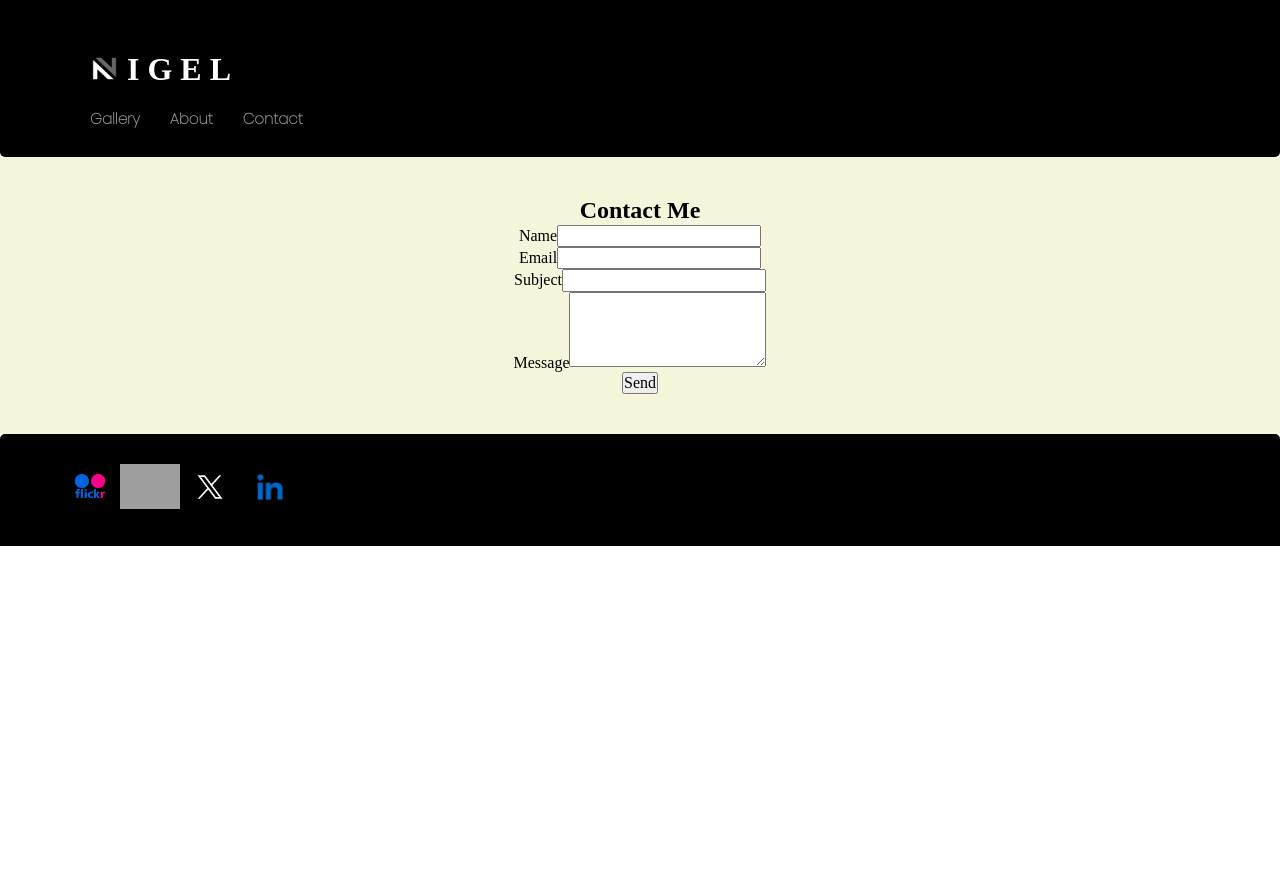
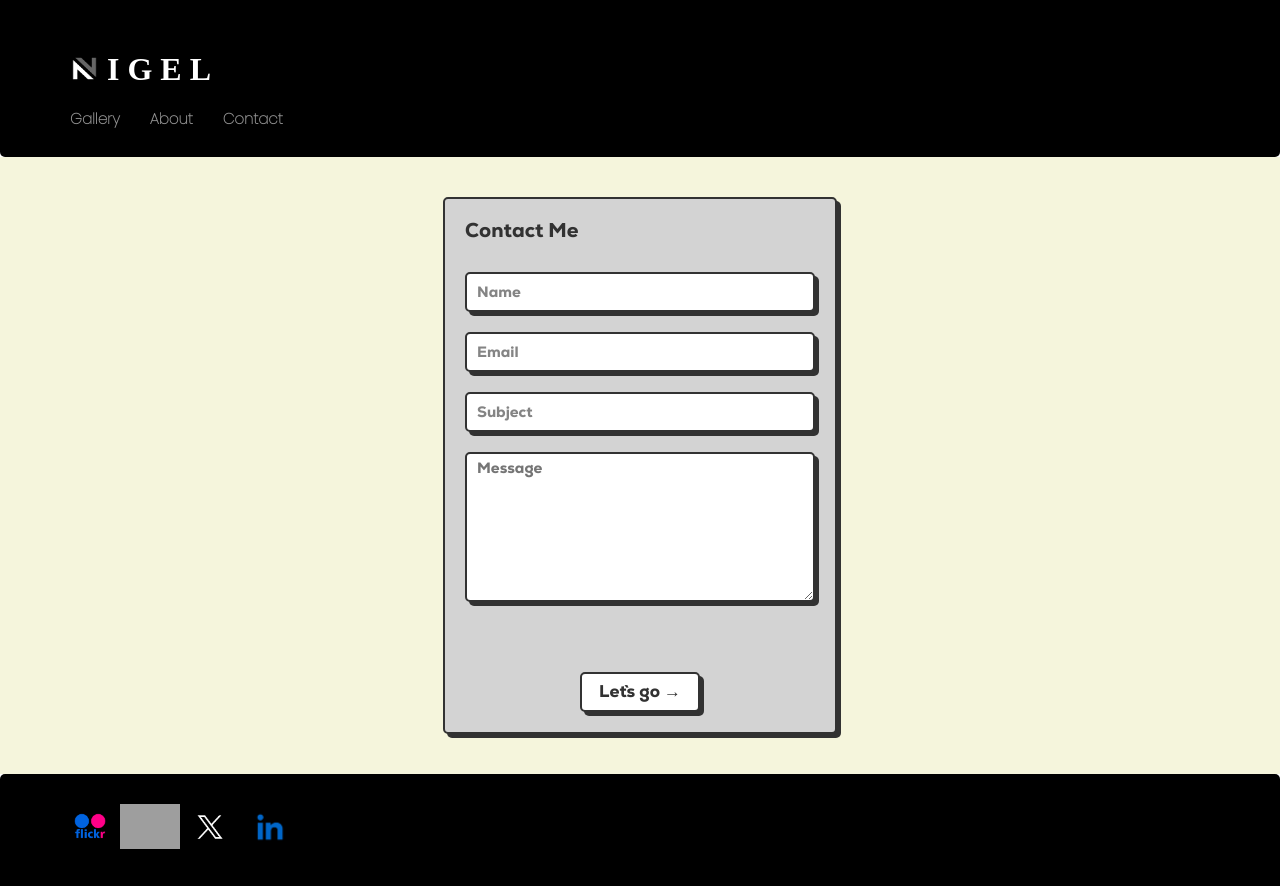
Before and after one commit to nigelseah24/Photography-Portfolio-Website, a React (Vite) app: page / in a window 1280 px wide. Both pictures are taken after a click on the element "Contact". Before the commit the page ends 800 px from the top, so only its background shows below. Built offline with nearby package versions, Linux system fonts and the light colour scheme; grey boxes are pictures that could not be loaded; a web font is replaced by a local one.

Commit message:
Added contact me email feature

```diff
--- a/package.json
+++ b/package.json
@@ -10,6 +10,8 @@
     "preview": "vite preview"
   },
   "dependencies": {
+    "@emailjs/browser": "^3.11.0",
+    "email-js": "^2.0.2",
     "react": "^18.2.0",
     "react-dom": "^18.2.0"
   },
--- a/src/App.css
+++ b/src/App.css
@@ -1,3 +1,8 @@
+@font-face {
+  font-family: nexa-heavy;
+  src: url(fonts/Nexa-Heavy.ttf);
+}
+
 * {
   margin: 0;
   padding: 0;
@@ -50,12 +55,11 @@
 }
 
 .header {
-  border-radius: 0 0 5px 5px; /* This applies rounded corners to the bottom */
-  padding-left: 80px;
+  border-radius: 0 0 5px 5px;
 }
 
 .footer {
-  border-radius: 5px 5px 0 0; /* This applies rounded corners to the bottom */
+  border-radius: 5px 5px 0 0;
 
 }
 
@@ -71,28 +75,28 @@
 }
 
 
-.my-info {
+.subheader {
   display: flex;
   justify-content: left;
   cursor: pointer;
   color: rgb(148, 148, 148);
 }
 
-.my-info-data {
+.subheader-text {
   padding-right: 10px;
-  margin: 0 10px; /* Add margin for spacing */
+  margin: 0 10px;
   font-size: 15px;
   font-family: 'Poppins';
-  transition: color 0s; /* Add transition for smooth color change */
+  transition: color 0s;
 }
 
-.my-info h3:hover {
-color: white; /* Change the color when hovered */
+.subheader h3:hover {
+color: white;
 font-weight: bold;
 }
 
-.my-info-data.hovered {
-  color: white; /* Change to your desired hover color */
+.subheader-text.hovered {
+  color: white;
 }
 
 .about-me {
@@ -100,11 +104,9 @@ font-weight: bold;
   font-size: 27px;
   margin: 0 50px 0 50px;
   background-image: url('aboutmephoto.jpg');
-  /* You can also control how the background image behaves and is displayed */
-  background-size: cover; /* Adjust as needed */
-  background-repeat: no-repeat; /* Optional */
-  background-position: center; /* Optional */
-  /* Other styles you might want to apply to your div */
+  background-size: cover;
+  background-repeat: no-repeat;
+  background-position: center;
   width: 100%;
   height: 1000px;
 }
@@ -120,3 +122,76 @@ font-weight: bold;
 .social-link-image:hover {
   scale: 0.9;
 }
+
+.contact-me-form {
+  --input-focus: #2d8cf0;
+  --font-color: #323232;
+  --font-color-sub: #666;
+  --bg-color: #fff;
+  --main-color: #323232;
+  padding: 20px;
+  background: lightgrey;
+  display: flex;
+  flex-direction: column;
+  align-items: flex-start;
+  justify-content: center;
+  gap: 20px;
+  border-radius: 5px;
+  border: 2px solid var(--main-color);
+  box-shadow: 4px 4px var(--main-color);
+  font-family: nexa-heavy;
+}
+
+.contact-me-form-title {
+  color: var(--font-color);
+  font-weight: 900;
+  font-size: 20px;
+  margin-bottom: 10px;
+}
+
+.contact-me-form input, textarea {
+  width: 350px;
+  height: 40px;
+  border-radius: 5px;
+  border: 2px solid var(--main-color);
+  background-color: var(--bg-color);
+  box-shadow: 4px 4px var(--main-color);
+  font-size: 15px;
+  font-weight: 600;
+  color: var(--font-color);
+  padding: 5px 10px;
+  outline: none;
+}
+
+.contact-me-form textarea {
+  max-width: 350px;
+  min-height: 150px;
+}
+
+.contact-me-form input::placeholder {
+  color: var(--font-color-sub);
+  opacity: 0.8;
+}
+
+.contact-me-form input:focus {
+  border: 2px solid var(--input-focus);
+}
+
+.button-confirm:active {
+  box-shadow: 0px 0px var(--main-color);
+  transform: translate(3px, 3px);
+}
+
+.button-confirm {
+  margin: 50px auto 0 auto;
+  width: 120px;
+  height: 40px;
+  border-radius: 5px;
+  border: 2px solid var(--main-color);
+  background-color: var(--bg-color);
+  box-shadow: 4px 4px var(--main-color);
+  font-size: 17px;
+  font-weight: 600;
+  color: var(--font-color);
+  cursor: pointer;
+}
--- a/src/components/Contact.jsx
+++ b/src/components/Contact.jsx
@@ -1,82 +1,36 @@
 import { useState } from 'react';
 import '../App.css';
+import emailjs from '@emailjs/browser';
 
 export default function Contact() {
-  const [formData, setFormData] = useState({
-    name: '',
-    email: '',
-    subject: '',
-    message: '',
-  });
 
   const handleChange = (e) => {
     const { name, value } = e.target;
     setFormData({ ...formData, [name]: value });
   };
 
-  const handleSubmit = (e) => {
-    e.preventDefault();
-    // You can add your email sending logic here
-    console.log('Form submitted with data:', formData);
-    // Reset the form after submission
-    setFormData({
-      name: '',
-      email: '',
-      subject: '',
-      message: '',
-    });
+  const sendEmail = (e) => {
+    e.preventDefault(); // prevents the page from reloading when you hit “Send”
+
+    emailjs.sendForm('service_37w2npe', 'template_38q34pc', e.target, 'H8HrROEjeg5nJCqK4')
+      .then((result) => {
+          // show the user a success message
+          console.log(result.text);
+      }, (error) => {
+          // show the user an error
+          console.log(error.text);
+      });
+      e.target.reset();
   };
 
   return (
-    <div className="contact-form">
-      <h2>Contact Me</h2>
-      <form onSubmit={handleSubmit}>
-        <div className="form-group">
-          <label htmlFor="name">Name</label>
-          <input
-            type="text"
-            id="name"
-            name="name"
-            value={formData.name}
-            onChange={handleChange}
-            required
-          />
-        </div>
-        <div className="form-group">
-          <label htmlFor="email">Email</label>
-          <input
-            type="email"
-            id="email"
-            name="email"
-            value={formData.email}
-            onChange={handleChange}
-            required
-          />
-        </div>
-        <div className="form-group">
-          <label htmlFor="subject">Subject</label>
-          <input
-            type="text"
-            id="subject"
-            name="subject"
-            value={formData.subject}
-            onChange={handleChange}
-            required
-          />
-        </div>
-        <div className="form-group">
-          <label htmlFor="message">Message</label>
-          <textarea
-            id="message"
-            name="message"
-            value={formData.message}
-            onChange={handleChange}
-            rows="4"
-            required
-          ></textarea>
-        </div>
-        <button type="submit">Send</button>
+      <form class="contact-me-form" onSubmit={sendEmail}>
+        <h2 class="contact-me-form-title">Contact Me</h2>
+        <input type="name" placeholder="Name" name="name" />
+        <input type="email" placeholder="Email" name="email" />
+        <input type="subject" placeholder="Subject" name="subject" />
+        <textarea placeholder="Message" name="message"></textarea>
+        <button class="button-confirm" type="submit">Let`s go → </button>
       </form>
-    </div>
   );
 }
--- a/src/components/Header.jsx
+++ b/src/components/Header.jsx
@@ -5,10 +5,10 @@ export default function Header({ toggleName, toggleShowGallery, toggleShowAbout,
     return (
         <div className="header">
             <h1 className="header--text" onClick={toggleShowGallery}><img src={logo} alt='' style={{ width: '35px', height: '25px', paddingRight: '10px', marginTop: '5px'}}/> I G E L</h1>
-            <div className="my-info">
-                <h3 className="my-info-data" onClick={toggleShowGallery}> Gallery </h3>
-                <h3 className="my-info-data" onClick={toggleShowAbout}> About </h3>
-                <h3 className="my-info-data" onClick={toggleShowContact}> Contact </h3>
+            <div className="subheader">
+                <h3 className="subheader-text" onClick={toggleShowGallery}> Gallery </h3>
+                <h3 className="subheader-text" onClick={toggleShowAbout}> About </h3>
+                <h3 className="subheader-text" onClick={toggleShowContact}> Contact </h3>
             </div>
         </div>
     )
```
Also changed, not shown: src/fonts/Nexa-Heavy.ttf (added), 1 other file (tests, documents, lock files or other folders).
